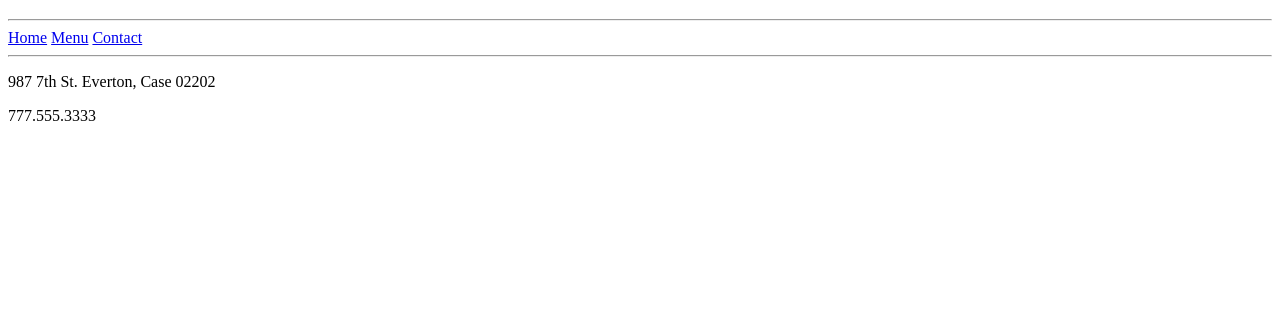
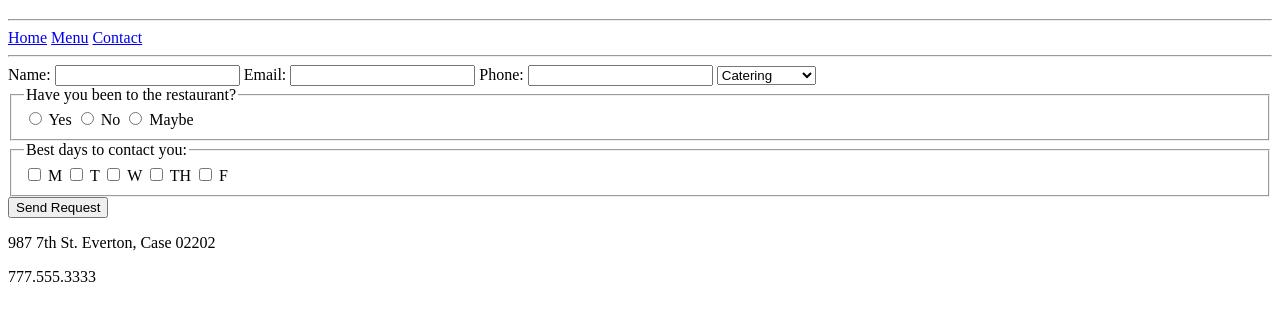
Before and after one commit to JoeCoded/eggBreak, a plain HTML site: page contact.html in a window 1280 px wide. Shown: the part 61-382 px from the top of the page. Drawn offline with Linux system fonts and the light colour scheme.

Commit message:
created contact form

```diff
--- a/contact.html
+++ b/contact.html
@@ -21,6 +21,48 @@
         </nav>
         <hr>
 
+        <form action="submit.html" method="POST">
+            <label for= "name">Name:</label>
+            <input type="text" id="name" name="name">
+            <label for="email">Email:</label>
+            <input type="text" id="email" name="email">
+            <label for="phone">Phone:</label>
+            <input type="text" id="phone" name="phone">
+
+            <select id="reason" name="reason">
+                <option value="catering" selected>Catering</option>
+                <option value="private">Private Party</option>
+                <option value="feedback">Feedback</option>
+                <option value="other">Other</option>
+            </select>
+
+            <fieldset>
+                <legend>Have you been to the restaurant?</legend>
+                <input type="radio" id="choice1" name="restaurant" value="yes">
+                <label for="choice1">Yes</label>
+                <input type="radio" id="choice2" name="restaurant" value="no">
+                <label for="choice2">No</label>
+                <input type="radio" id="choice3" name="restaurant" value="maybe">
+                <label for="choice3">Maybe</label>
+            </fieldset>
+
+            <fieldset>
+                <legend>Best days to contact you:</legend>
+
+                <input type="checkbox" id="m" name="when" value="monday">
+                <label for="m">M</label>
+                <input type="checkbox" id="t" name="when" value="tuesday">
+                <label for="t">T</label>
+                <input type="checkbox" id="w" name="when" value="wednesday">
+                <label for="w">W</label>
+                <input type="checkbox" id="th" name="when" value="thursday">
+                <label for="th">TH</label>
+                <input type="checkbox" id="f" name="when" value="friday">
+                <label for="f">F</label>
+            </fieldset>
+            <input type="submit" name="submit" value="Send Request">
+        </form>
+
         <footer>
             <p>987 7th St. Everton, Case 02202</p>
             <p>777.555.3333</p>
```
